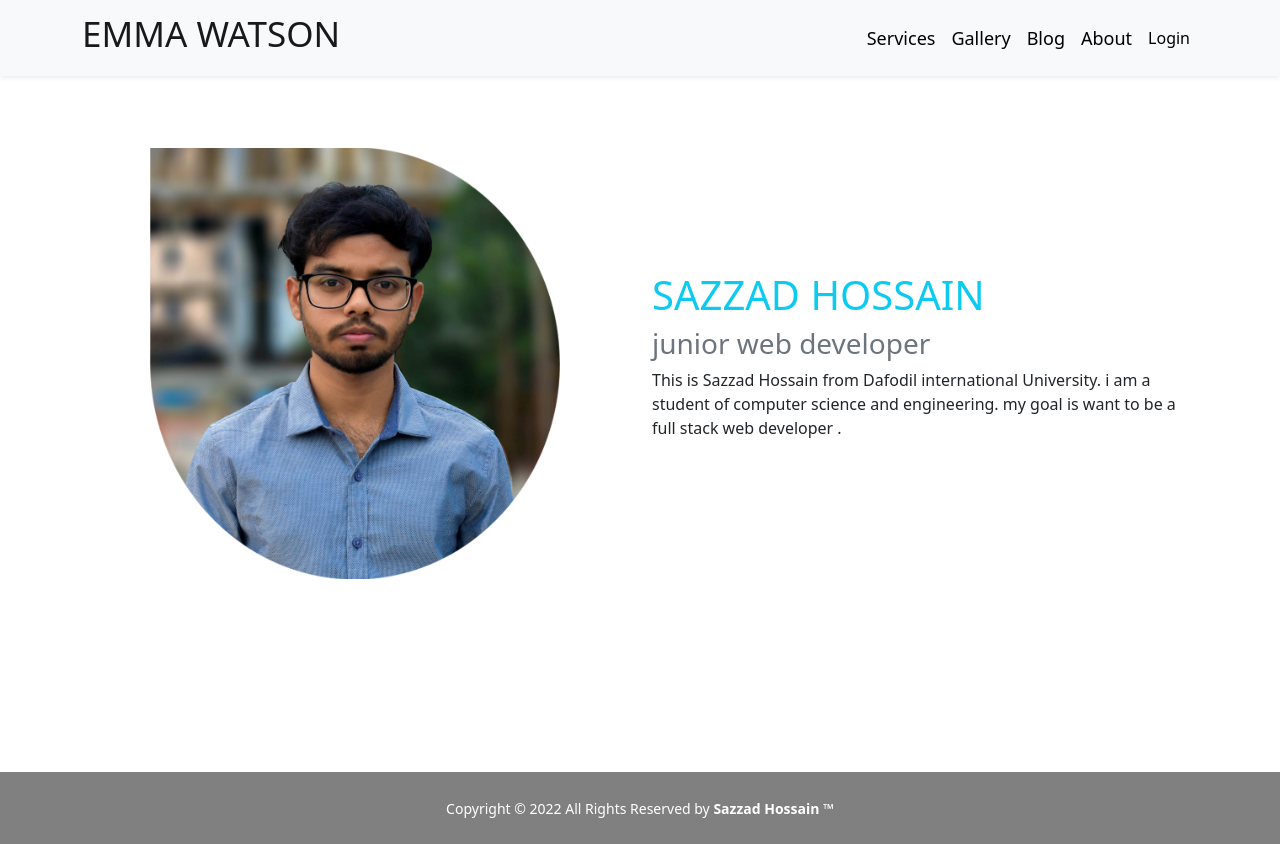
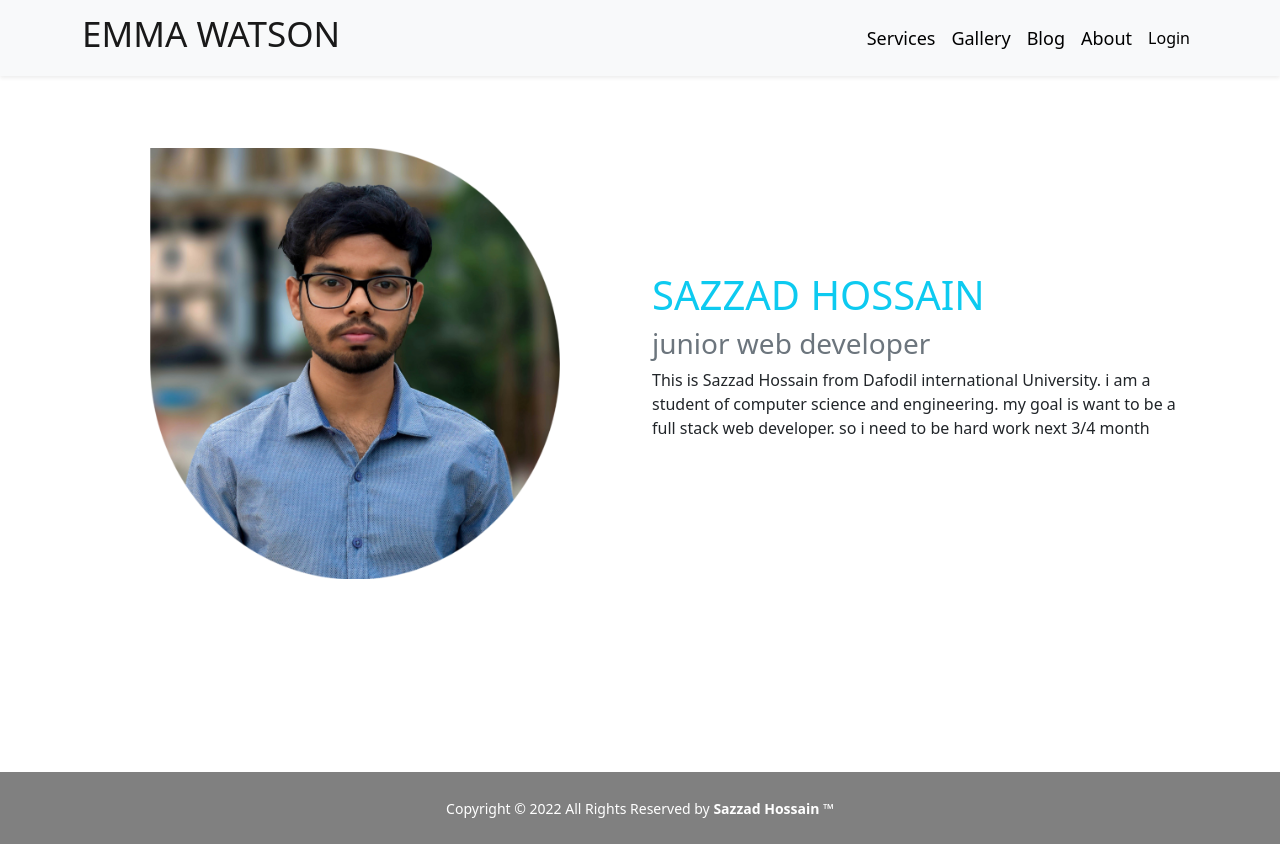
Before and after one commit to Sazzads/emma_watson, a React (Create React App) app: page /about in a window 1280 px wide. Built offline with nearby package versions, Linux system fonts and the light colour scheme; no server answers.

Commit message:
About me add text

```diff
--- a/src/Components/About/About.js
+++ b/src/Components/About/About.js
@@ -17,7 +17,7 @@ const About = () => {
                         <div className='text-start'>
                             <h1 className='text-info'>SAZZAD HOSSAIN</h1>
                             <h3 className='text-secondary'>junior web developer</h3>
-                            <p className='text-dark'>This is Sazzad Hossain from Dafodil international University. i am a student of computer science and engineering. my goal is want to be a full stack web developer .</p>
+                            <p className='text-dark'>This is Sazzad Hossain from Dafodil international University. i am a student of computer science and engineering. my goal is want to be a full stack web developer. so i need to be hard work next 3/4 month</p>
 
                         </div>
                     </Col>
```
